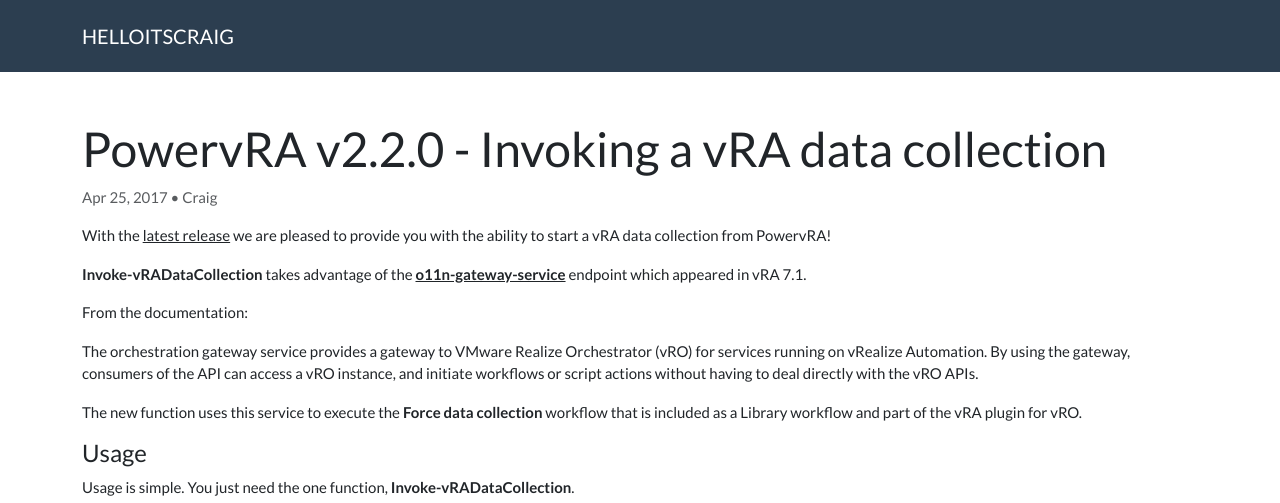
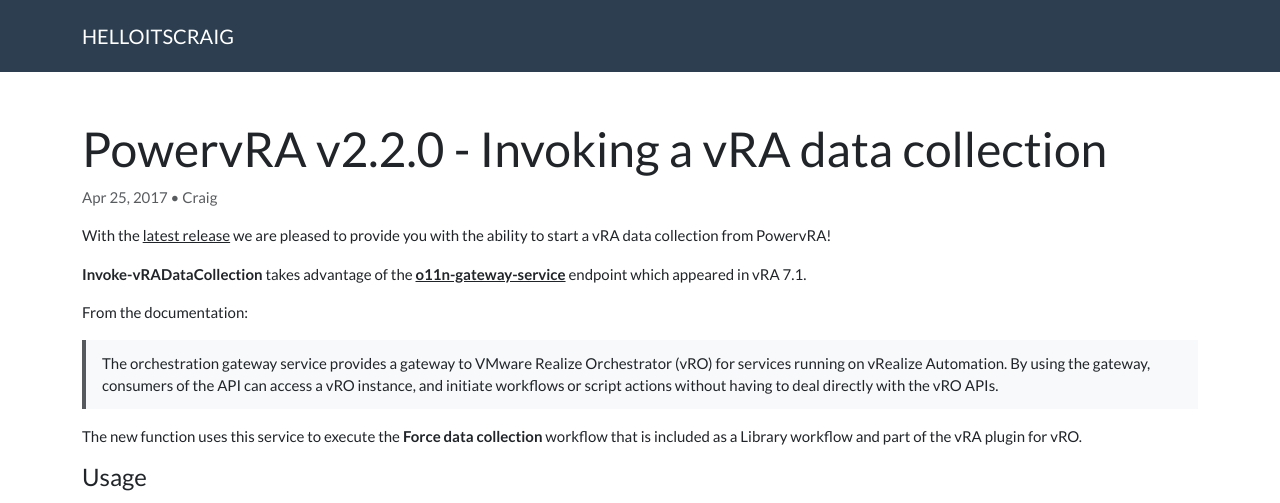
Before and after one commit to chelnak/chelnak.github.io, a Jekyll site: the page built from _posts/2017-04-25-powervra-v2-2-0-invoke-vra-data-collection.md, in a window 1280 px wide. Shown: the top 503 px of the page. Built offline with Jekyll 4.4.1, drawn with Linux system fonts in a browser that asks for light colours.

Commit message:
Style blockquotes in blog posts

```diff
--- a/assets/main.scss
+++ b/assets/main.scss
@@ -13,6 +13,15 @@
   h4 { font-size: 1.125rem; }
   h5 { font-size: 1rem; }
   h6 { font-size: 0.9375rem; }
+
+  blockquote {
+    margin: 0 0 1rem;
+    padding: 0.75rem 1rem;
+    border-left: 0.25rem solid var(--bs-secondary-color);
+    background-color: var(--bs-tertiary-bg);
+
+    > :last-child { margin-bottom: 0; }
+  }
 
   // Markdown tables have no Bootstrap classes. Keep code-highlighting tables separate.
   > table {
```
